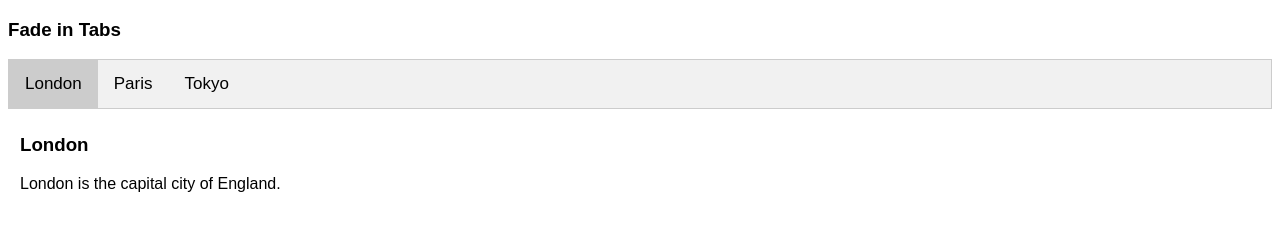
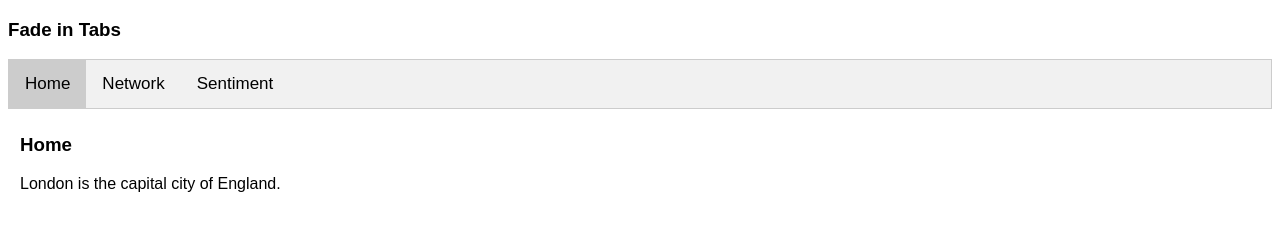
Before and after one commit to benj1003/Goodreads_network, a plain HTML site: page index.html in a window 1280 px wide. Drawn offline with Linux system fonts and the light colour scheme.

Commit message:
Update index.html

```diff
--- a/index.html
+++ b/index.html
@@ -59,28 +59,28 @@ body {font-family: Arial;}
 <h3>Fade in Tabs</h3>
 
 <div class="tab">
-  <button class="tablinks" onclick="cityopen(event, 'London')" id="defaultOpen">London</button>
-  <button class="tablinks" onclick="cityopen(event, 'Paris')">Paris</button>
-  <button class="tablinks" onclick="cityopen(event, 'Tokyo')">Tokyo</button>
+  <button class="tablinks" onclick="openCity(event, 'Home')"id="defaultOpen">Home</button>
+  <button class="tablinks" onclick="openCity(event, 'Network')">Network</button>
+  <button class="tablinks" onclick="openCity(event, 'Sentiment')">Sentiment</button>
 </div>
 
-<div id="London" class="tabcontent">
-  <h3>London</h3>
+<div id="Home" class="tabcontent">
+  <h3>Home</h3>
   <p>London is the capital city of England.</p>
 </div>
 
-<div id="Paris" class="tabcontent">
-  <h3>Paris</h3>
+<div id="Network" class="tabcontent">
+  <h3>Network</h3>
   <p>Paris is the capital of France.</p>
 </div>
 
-<div id="Tokyo" class="tabcontent">
-  <h3>Tokyo</h3>
+<div id="Sentiment" class="tabcontent">
+  <h3>Sentiment</h3>
   <p>Tokyo is the capital of Japan.</p>
 </div>
 
 <script>
-function cityopen(evt, cityName) {
+function openCity(evt, cityName) {
   var i, tabcontent, tablinks;
   tabcontent = document.getElementsByClassName("tabcontent");
   for (i = 0; i < tabcontent.length; i++) {
@@ -96,7 +96,6 @@ function cityopen(evt, cityName) {
 
 // Get the element with id="defaultOpen" and click on it
 document.getElementById("defaultOpen").click();
-
 </script>
 
 </body>
```
